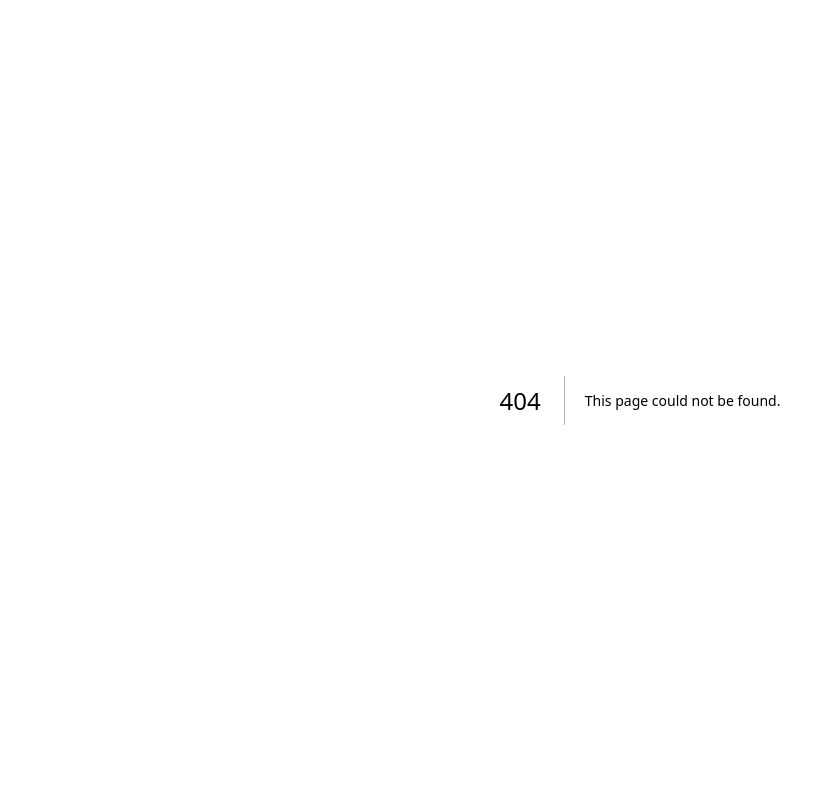
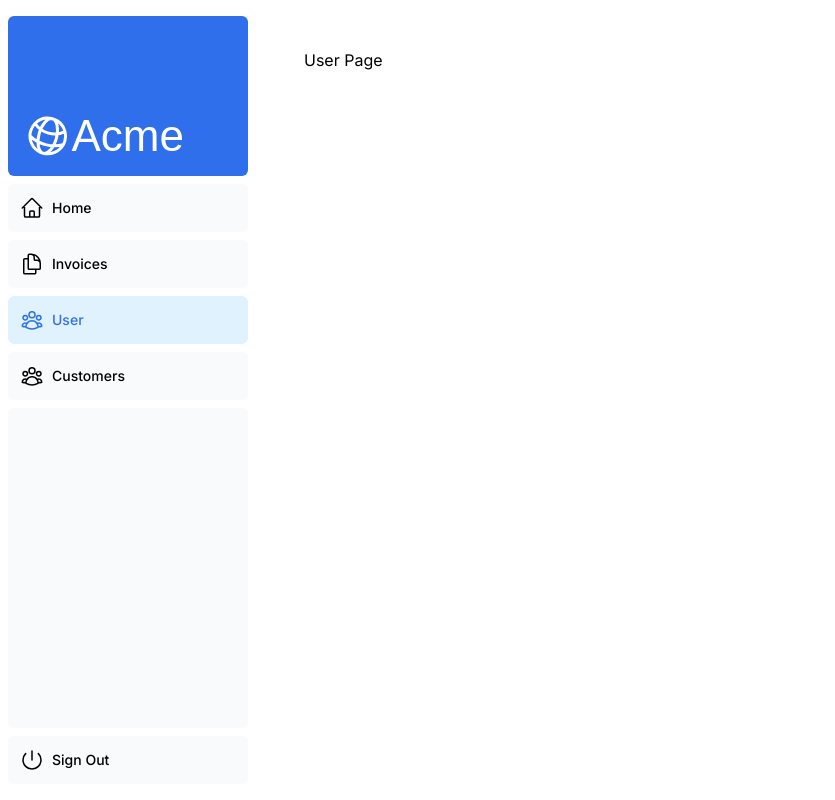
Before and after one commit to RajeshPuri/next-my-app, a Next.js app: page /dashboard/user in a window 1280 px wide. Before the commit this address had no page. Shown: the whole page, without its empty margins (0-835 px from the left). Built offline with nearby package versions, Linux system fonts and the light colour scheme; a web font is replaced by a local one.

Commit message:
q-fix(user page added)

```diff
--- /dev/null
+++ b/app/dashboard/user/page.tsx
@@ -0,0 +1,3 @@
+export default function Page() {
+  return <p>User Page</p>;
+}
--- a/app/ui/dashboard/nav-links.tsx
+++ b/app/ui/dashboard/nav-links.tsx
@@ -18,6 +18,7 @@ const links = [
     href: '/dashboard/invoices',
     icon: DocumentDuplicateIcon,
   },
+  { name: 'User', href: '/dashboard/user', icon: UserGroupIcon },
   { name: 'Customers', href: '/dashboard/customers', icon: UserGroupIcon },
 ];
 
```
